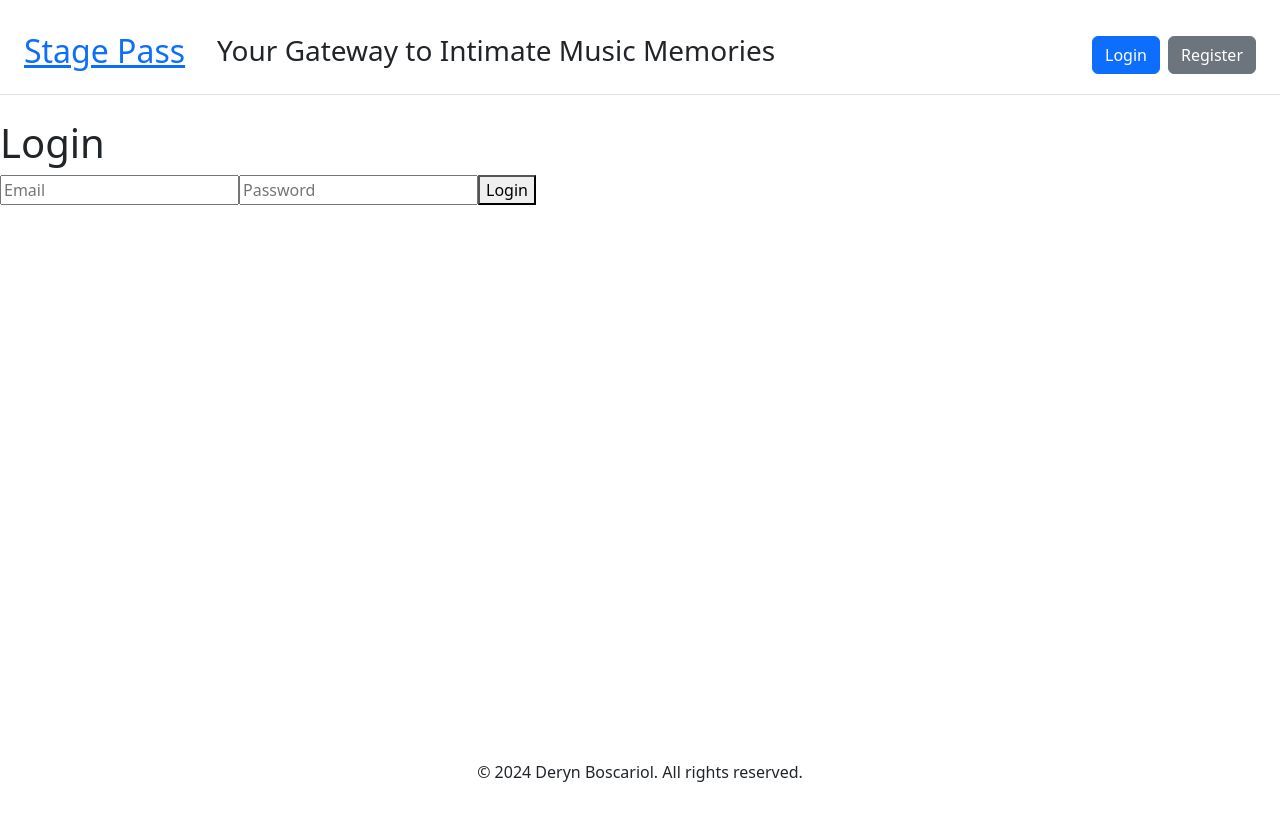
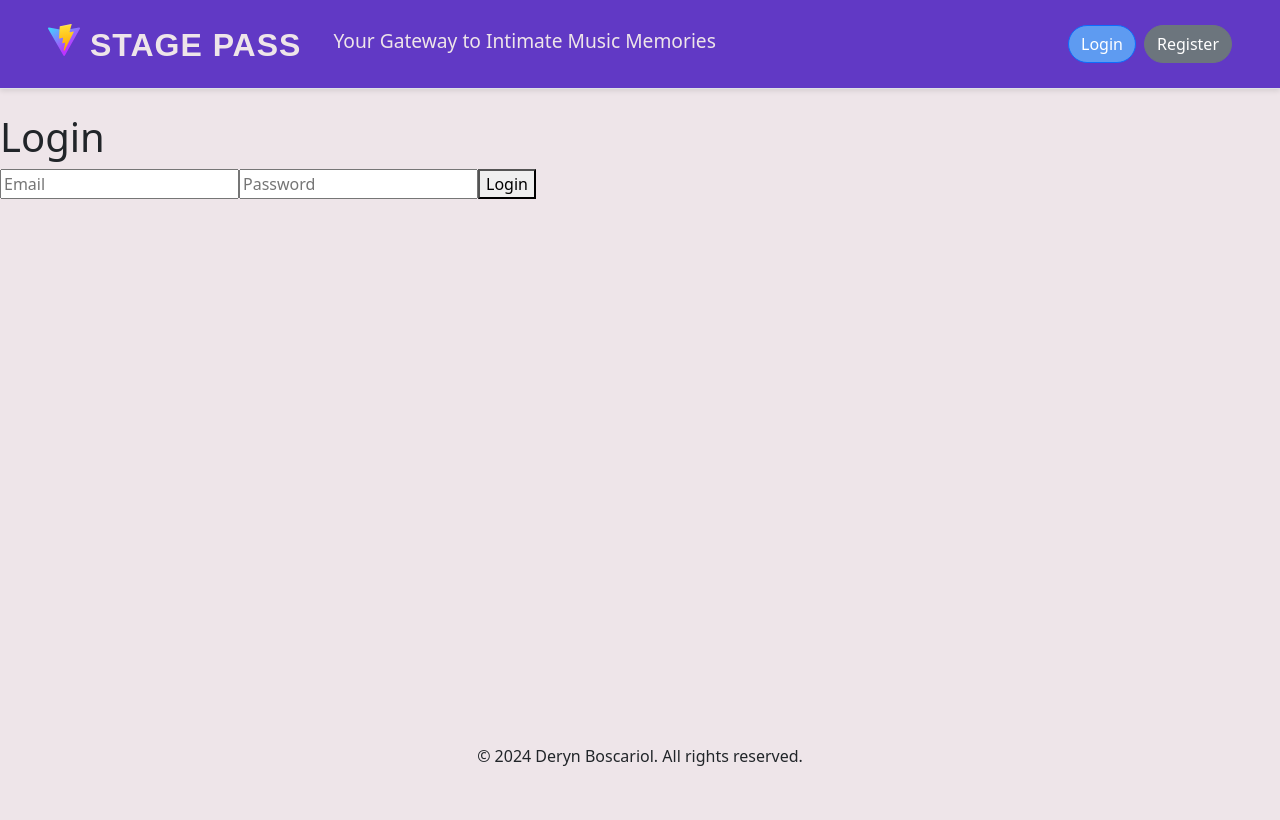
Before and after one commit to DerynBoscariol/Capstone_2024, a React (Vite) app in the folder StagePass/: page /login in a window 1280 px wide. Shown: the top 820 px of the page. Built offline with nearby package versions, Linux system fonts and the light colour scheme.

Commit message:
styling and debugging

```diff
--- a/StagePass/index.html
+++ b/StagePass/index.html
@@ -2,7 +2,7 @@
 <html lang="en">
   <head>
     <meta charset="UTF-8" />
-    <link rel="icon" type="image/svg+xml" href="/vite.svg" />
+    <style type="text/css" src="/StagePass/public/css/styles.css"></style>
     <link href="https://cdn.jsdelivr.net/npm/bootstrap@5.3.3/dist/css/bootstrap.min.css" rel="stylesheet">
     <script src="https://cdn.jsdelivr.net/npm/bootstrap@5.3.3/dist/js/bootstrap.bundle.min.js"></script>
     <meta name="viewport" content="width=device-width, initial-scale=1.0" />
--- a/StagePass/public/css/styles.css
+++ b/StagePass/public/css/styles.css
@@ -1,3 +1,17 @@
+:root {
+    padding: 0;
+    margin: 0;
+}
+
+.btn-primary {
+    background-color: #5e9bf1 !important;
+    border-color: none !important;
+}
+
+.text-primary {
+    color: #5e9bf1 !important;
+}
+
 .concert-thumb {
     height: 30vh;
     width: auto;
@@ -9,3 +23,87 @@ height: 70vh;
 width: auto;
 object-fit: cover;
 }
+
+/* HEADER */
+.header-container {
+    background-color: #6139c5;
+    box-shadow: 0 2px 5px rgba(0, 0, 0, 0.1);
+}
+
+#tag-line {
+    font-size: 1.2rem;
+    font-weight: 300;
+    color: #EEE5E9;
+}
+
+.btn-primary {
+    border-radius: 20px; /* Rounded buttons for a modern touch */
+    transition: background-color 0.3s, transform 0.3s; /* Smooth transitions */
+}
+
+.btn-primary:hover {
+    background-color: #0056b3; /* Darker shade on hover */
+    transform: translateY(-2px); /* Subtle lift effect */
+}
+
+.btn-secondary {
+    border-radius: 20px;
+    transition: background-color 0.3s, transform 0.3s;
+}
+
+.btn-secondary:hover {
+    background-color: #5a6268; /* Darker shade on hover */
+    transform: translateY(-2px);
+}
+
+/* Dropdown menu styling */
+.dropdown-menu {
+    border-radius: 0.5rem; /* Rounded corners for dropdown */
+    box-shadow: 0 2px 10px rgba(0, 0, 0, 0.1); /* Subtle shadow */
+}
+
+.dropdown-item:hover {
+    background-color: #f1f1f1; /* Highlight on hover */
+}
+
+/* Site Name */
+#site-name {
+    font-family: 'Arial', sans-serif; /* Choose a clean, professional font */
+    font-weight: bold; /* Bold text for emphasis */
+    font-size: 2rem; /* Larger size for visibility */
+    letter-spacing: 1px; /* Spacing between letters for readability */
+    color: #EEE5E9; /* Dark color for good contrast */
+    text-transform: uppercase; /* Make the text uppercase for a strong presence */
+    margin: 0; /* Remove default margin */
+    align-items: center;
+    transition: color 0.3s; /* Smooth color transition on hover */
+}
+
+#site-name a {
+    text-decoration: none;
+    color: inherit;
+}
+
+#site-name:hover {
+    color: #007bff; /* Change color on hover for interactivity */
+}
+
+/* Optional: Adding an icon before the text */
+#site-name::before {
+    content: url('/vite.svg'); /* Path to your logo/icon */
+    width: 50px; /* Adjust icon size */
+    height: 50px; /* Adjust icon size */
+    margin-right: 10px; /* Space between icon and text */
+}
+
+.ticket {
+    border: 2px dashed black;
+}
+
+.ticket-body {
+    background-color: #fefae0;
+}
+
+.ticket-title {
+    color:#5e9bf1;
+}
--- a/StagePass/src/App.css
+++ b/StagePass/src/App.css
@@ -1,6 +1,3 @@
-#root {
-  max-width: 100vw;
-  margin: 0 auto;
-  padding-top: 1em;
-  padding-bottom: 1em;
+body {
+    background-color: #EEE5E9;
 }
--- a/StagePass/src/App.jsx
+++ b/StagePass/src/App.jsx
@@ -23,7 +23,7 @@ function AppWrapper() {
       <UserProvider navigate={navigate}>
           <div className="d-flex flex-column min-vh-100">
               <Header />
-              <main className="flex-grow-1">
+              <div className="flex-grow-1">
                   <Routes>
                       <Route path="/" element={<Home />} />
                       <Route path="/ConcertsByVenue/:venue" element={<ConcertsByVenue/>} />
@@ -36,7 +36,7 @@ function AppWrapper() {
                       <Route path="/yourConcerts" element={<OrganizerRoute><YourConcerts /></OrganizerRoute>} />
                       <Route path="/EditConcert/:id" element={<OrganizerRoute><EditConcert/></OrganizerRoute>} />
                   </Routes>
-              </main>
+              </div>
               <Footer />
           </div>
       </UserProvider>
--- a/StagePass/src/components/Header.jsx
+++ b/StagePass/src/components/Header.jsx
@@ -1,27 +1,19 @@
 import SiteName from "./SiteName";
 import { useUser } from "../UserContext"; // Import the useUser hook
 import { Link } from 'react-router-dom';
+import '/css/styles.css?url';
 
 function Header() {
     const { user, handleLogout } = useUser(); // Access user info and handleLogout from UserContext
     return (
-        <header className="d-flex flex-wrap justify-content-between align-items-center py-3 px-4 mb-4 border-bottom">
+        <header className="header-container d-flex flex-wrap justify-content-between align-items-center py-4 px-5 mb-4 border-bottom">
             <div className="d-flex align-items-center">
                 <div className="me-3">
                     <SiteName />
                 </div>
+                <h3 id="tag-line" className="ms-3">Your Gateway to Intimate Music Memories</h3>
             </div>
-            <h3 id="tag-line" className="ms-3">Your Gateway to Intimate Music Memories</h3>
             <div className="d-flex align-items-center ms-auto">
-                {/*<form className="col-12 col-lg-auto mb-3 mb-lg-0 me-lg-3">
-                    <input
-                        type="search"
-                        className="form-control"
-                        placeholder="Search..."
-                        aria-label="Search"
-                    />
-                </form>*/}
-                {/* Conditionally render Login/Register buttons or Dropdown */}
                 {user ? (
                     <div className="dropdown">
                         <button type="button" className="btn btn-primary dropdown-toggle" data-bs-toggle="dropdown" aria-expanded="false">
@@ -29,9 +21,7 @@ function Header() {
                         </button>
                         <ul className="dropdown-menu">
                             <li><Link className="dropdown-item" to="/YourTickets">Your Tickets</Link></li>
-
-                            {/* Show these options only if the user is an organizer */}
-                            {user && user.organizer && (
+                            {user.organizer && (
                                 <>
                                     <li><Link className="dropdown-item" to="/YourConcerts">Your Concerts</Link></li>
                                     <li><Link className="dropdown-item" to="/NewConcert">Plan a New Concert</Link></li>
--- a/StagePass/src/components/SiteName.jsx
+++ b/StagePass/src/components/SiteName.jsx
@@ -1,3 +1,4 @@
+import '/css/styles.css?url';
 
 function SiteName() {
 return (
--- a/StagePass/src/routes/YourTickets.jsx
+++ b/StagePass/src/routes/YourTickets.jsx
@@ -48,9 +48,9 @@ export default function YourTickets({ userToken }) {
                         const concert = ticket.concert || {};
                         return (
                             <div className="col-md-4" key={ticket.reservationNumber}>
-                                <div className="card mb-4 shadow" style={{ border: "2px dashed #f39c12" }}>
-                                    <div className="card-body" style={{ backgroundColor: "#fefae0" }}>
-                                        <h5 className="card-title fw-bold text-danger">
+                                <div className="ticket card mb-4 shadow">
+                                    <div className="ticket-body card-body">
+                                        <h5 className="ticket-title card-title fw-bold">
                                             {concert.artist} at {concert.venue}
                                         </h5>
                                         <p className="card-text">
```
Also changed, not shown: StagePass/src/routes/ConcertDetails.jsx (+10 -10 lines), StagePass/src/routes/Home.jsx (+14 -10 lines), StagePass/src/routes/YourConcerts.jsx (+13 -12 lines), 1 other file (tests, documents, lock files or other folders).
